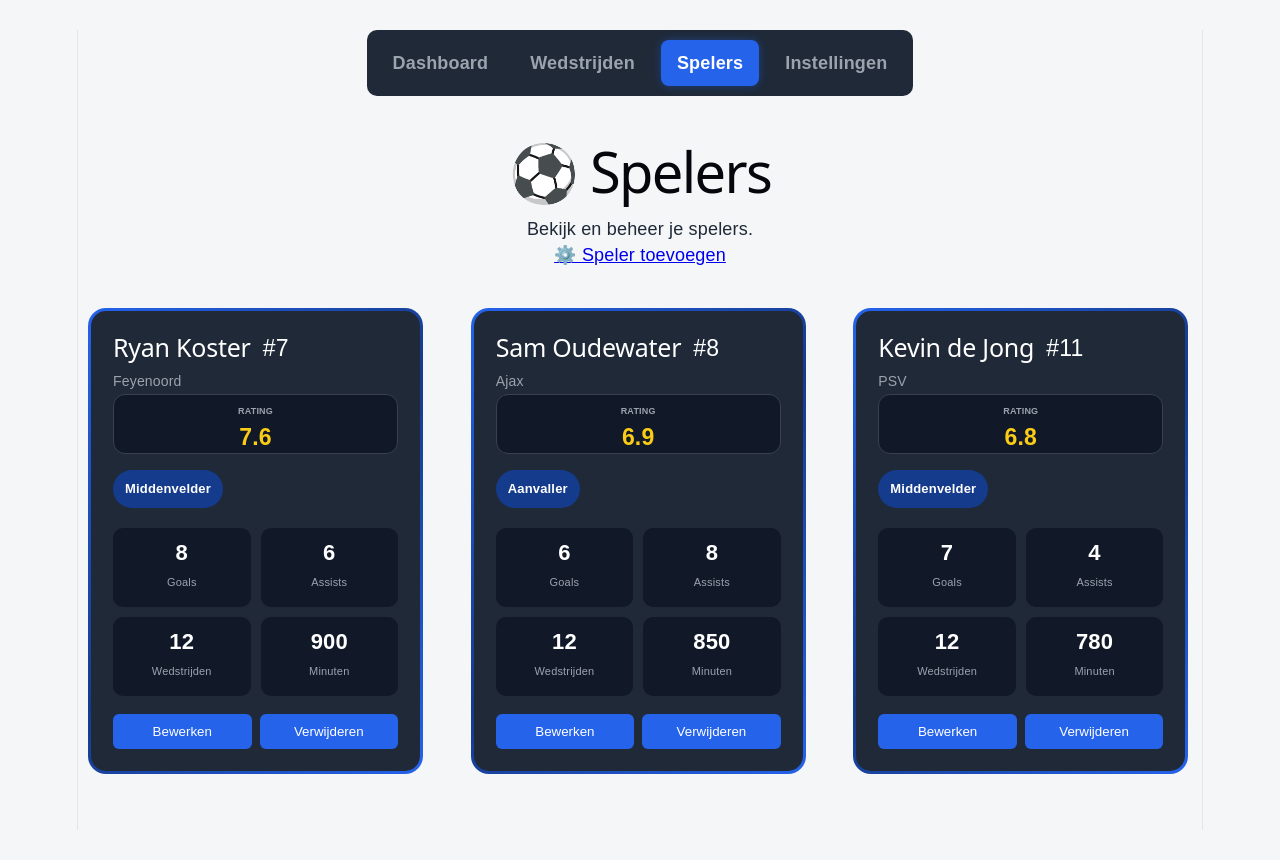
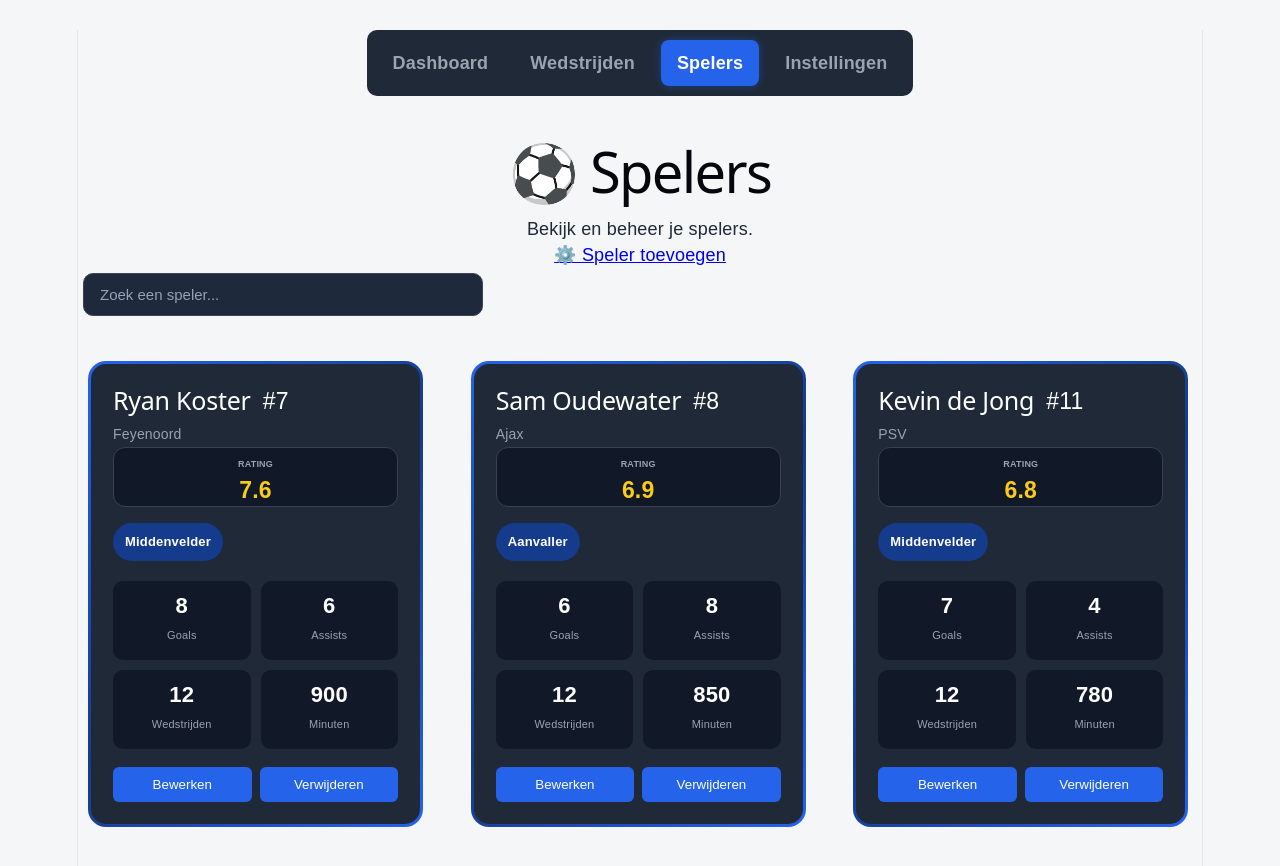
Before and after one commit to Ryan050409/simpel-design, a React (Vite) app: page /spelers in a window 1280 px wide. Shown: the top 866 px of the page. Built offline with nearby package versions, Linux system fonts and the light colour scheme.

Commit message:
Add player search functionality and enhance settings page validation

```diff
--- a/src/App.css
+++ b/src/App.css
@@ -1248,3 +1248,38 @@ nav a.active {
     max-width: 55px;
   }
 }
+.player-search {
+    width: 100%;
+    max-width: 400px;
+    margin: 0 0 24px;
+}
+
+.player-search input {
+    width: 100%;
+    padding: 12px 16px;
+    border: 1px solid #3b4655;
+    border-radius: 10px;
+    background-color: #1e293b;
+    color: #ffffff;
+    font-size: 15px;
+    outline: none;
+    transition: border-color 0.2s ease, box-shadow 0.2s ease;
+}
+
+.player-search input::placeholder {
+    color: #94a3b8;
+}
+
+.player-search input:focus {
+    border-color: #2563eb;
+    box-shadow: 0 0 0 3px rgba(37, 99, 235, 0.15);
+}
+.player-search + p {
+    margin: 0 0 24px;
+    padding: 14px 16px;
+    border-radius: 10px;
+    background: #1e293b;
+    color: #94a3b8;
+    text-align: center;
+    font-size: 15px;
+}
--- a/src/App.tsx
+++ b/src/App.tsx
@@ -279,6 +279,8 @@ function App() {
               teams={teams}
               team={team}
               setTeam={setTeam}
+              players={playerList}
+              matches={matches}
             />
           }
         />
--- a/src/PlayersPage.tsx
+++ b/src/PlayersPage.tsx
@@ -19,6 +19,7 @@ function PlayersPage({
         useState<Player | null>(null);
     const [selectedPlayer, setSelectedPlayer] =
         useState<Player | null>(null);
+    const [searchTerm, setSearchTerm] = useState("");
  function deletePlayer(id: number) {
     const playerToDelete = playerList.find(
         (player) => player.id === id
@@ -65,9 +66,29 @@ function PlayersPage({
                     ⚙️ Speler toevoegen
                 </NavLink>
             </div>
-
+            <div className="player-search">
+    <input
+        type="text"
+        placeholder="Zoek een speler..."
+        value={searchTerm}
+        onChange={(e) => setSearchTerm(e.target.value)}
+    />
+</div>
             <div className="players">
-                {playerList.map((player) => (
+            {playerList.filter((player) =>
+    `${player.firstname} ${player.lastname}`
+        .toLowerCase()
+        .includes(searchTerm.toLowerCase())
+).length === 0 && (
+    <p>Geen spelers gevonden.</p>
+)}
+                {playerList
+                .filter((player) =>
+                `${player.firstname} ${player.lastname}`
+                .toLowerCase()
+                .includes(searchTerm.toLowerCase())
+                )
+                .map((player) => (
                     <div
                         className="player-card"
                         key={player.id}
--- a/src/SettingsPage.tsx
+++ b/src/SettingsPage.tsx
@@ -11,11 +11,15 @@ type SettingsPageProps = {
     setTeams: Dispatch<SetStateAction<Team[]>>;
     team: string;
     setTeam: Dispatch<SetStateAction<string>>;
+    players: Player[];
+    matches: Match[];
 };
 
 function SettingsPage({
     setMatches,
     setPlayerList,
+    players,
+    matches,
     teams,
     setTeams,
     team,
@@ -131,6 +135,23 @@ function deleteTeam(id: number) {
     );
 
     if (!teamToDelete) {
+        return;
+    }
+
+    const teamIsUsedByPlayer = players.some(
+        (player) => player.team === teamToDelete.name
+    );
+
+    const teamIsUsedInMatch = matches.some(
+        (match) =>
+            match.home === teamToDelete.name ||
+            match.away === teamToDelete.name
+    );
+
+    if (teamIsUsedByPlayer || teamIsUsedInMatch) {
+        window.alert(
+            `Je kunt ${teamToDelete.name} niet verwijderen omdat dit team nog wordt gebruikt bij spelers of wedstrijden.`
+        );
         return;
     }
 
```
